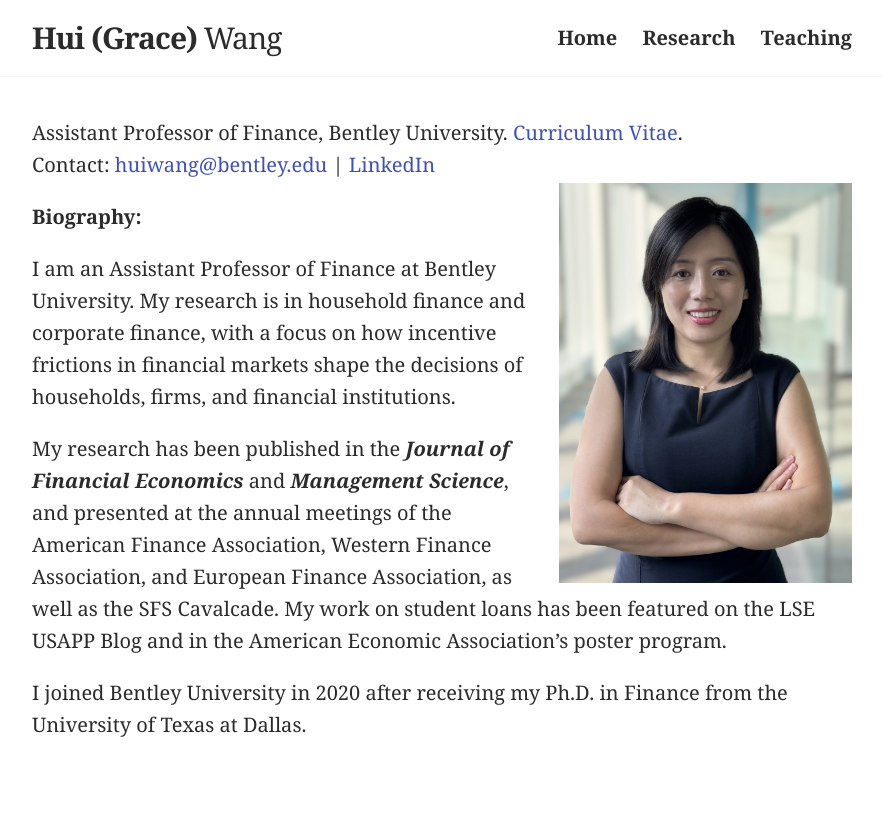
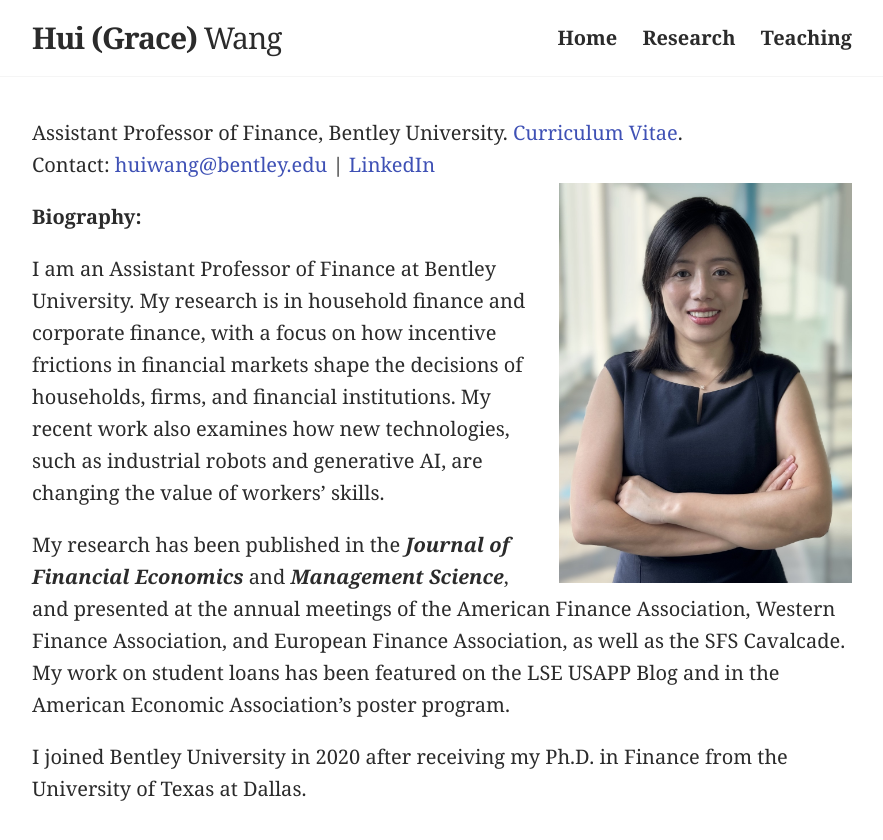
Before and after one commit to huigracewang/homepage, a Jekyll site: the page built from index.md, in a window 1280 px wide. Shown: the top 840 px of the page, without its empty margins (198-1081 px from the left). Built offline with Jekyll 4.4.1, drawn with Linux system fonts in a browser that asks for light colours.

Commit message:
Add technology research to bio
Co-Authored-By: Claude Fable 5.2 <noreply@anthropic.com>
Claude-Session: https://claude.ai/code/session_01SsMRf8sYxy99GWk8V7n4VF

```diff
--- a/index.md
+++ b/index.md
@@ -6,7 +6,7 @@ profile_picture:
 ---
 <strong style="color:#2b2b2b">Biography:</strong>
 
-I am an Assistant Professor of Finance at Bentley University. My research is in household finance and corporate finance, with a focus on how incentive frictions in financial markets shape the decisions of households, firms, and financial institutions.
+I am an Assistant Professor of Finance at Bentley University. My research is in household finance and corporate finance, with a focus on how incentive frictions in financial markets shape the decisions of households, firms, and financial institutions. My recent work also examines how new technologies, such as industrial robots and generative AI, are changing the value of workers’ skills.
 
 My research has been published in the <strong style="font-weight:700"><i>Journal of Financial Economics</i></strong> and <strong style="font-weight:700"><i>Management Science</i></strong>, and presented at the annual meetings of the American Finance Association, Western Finance Association, and European Finance Association, as well as the SFS Cavalcade. My work on student loans has been featured on the LSE USAPP Blog and in the American Economic Association’s poster program.
 
```
